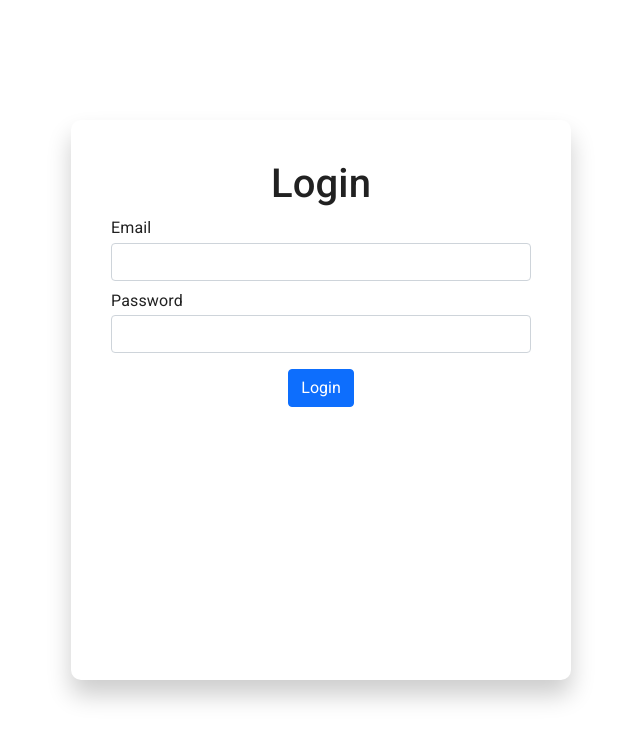
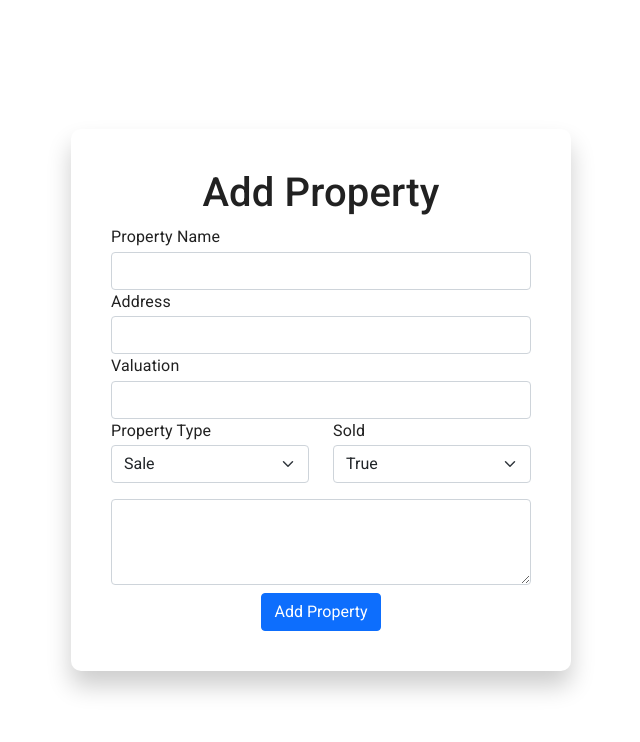
Before and after one commit to buzzracharyeah-rejan/myProject_v1.0, a React (Create React App) app in the folder client/: page /property/addproperty in a window 1280 px wide. Before the commit this address led to /login. Shown: the top 742 px of the page, without its empty margins (319-959 px from the left). Built offline with nearby package versions, Linux system fonts and the light colour scheme.

Commit message:
added pagination and add Property page

```diff
--- a/client/package.json
+++ b/client/package.json
@@ -15,6 +15,7 @@
     "axios": "^0.24.0",
     "formik": "^2.2.9",
     "joi": "^17.5.0",
+    "lodash": "^4.17.21",
     "react": "^17.0.2",
     "react-dom": "^17.0.2",
     "react-redux": "^7.2.6",
--- a/client/src/App.js
+++ b/client/src/App.js
@@ -3,7 +3,7 @@ import Dashboard from './pages/Dashboard';
 import Login from './pages/Login';
 import Signup from './pages/Signup';
 import Error from './pages/404';
-import { Property, PropertyDetail } from './components';
+import { PropertyList, PropertyDetail, AddPropertyForm } from './components';
 
 function App() {
   return (
@@ -12,9 +12,10 @@ function App() {
         <Route path='/' exact element={<Dashboard />} />
         <Route path='/login' element={<Login />} />
         <Route path='/signup' element={<Signup />} />
-        <Route path='/property' element={<Property />} />
+        <Route path='/property' element={<PropertyList />} />
+        <Route path='/property/addproperty' element={<AddPropertyForm />} />
         <Route path='/property/view/:id' element={<PropertyDetail />} />
-        <Route path='*' element={<Navigate to='/login' />} />
+        {/* <Route path='*' element={<Navigate to='/login' />} /> */}
       </Routes>
     </>
   );
--- a/client/src/components/Navbar.jsx
+++ b/client/src/components/Navbar.jsx
@@ -3,6 +3,7 @@ import { styled } from '@mui/material/styles';
 import { AppBar, Toolbar, Typography, Link } from '@mui/material';
 import HomeIcon from '@mui/icons-material/House';
 
+// import { lodash as _ } from 'lodash';
 import { links } from '../constants/links';
 
 export default function Navbar() {
@@ -15,7 +16,22 @@ export default function Navbar() {
             Real Estate App
           </Typography>
           <NavList>
-            {links.map((link) => (
+            {links.map((link) => {
+              if (link.toLowerCase().trim().includes('add property')) {
+                return (
+                  <Link
+                    key={link}
+                    href={`/property/${link.split(' ').join('')}`}
+                    color='#fff'
+                    underline='none'
+                    sx={{ textTransform: 'capitalize' }}
+                  >
+                    {link}
+                  </Link>
+                );
+              }
+
+              return (
                 <Link
                   key={link}
                   href={link}
@@ -25,7 +41,8 @@ export default function Navbar() {
                 >
                   {link}
                 </Link>
-            ))}
+              );
+            })}
           </NavList>
         </Toolbar>
       </AppBar>
--- a/client/src/components/form/editPropertyForm.jsx
+++ b/client/src/components/form/AddPropertyForm.jsx
@@ -10,36 +10,40 @@ import propertySchema from '../../schemas/propertySchema';
 
 import axiosInstance from '../../configs/axios';
 
-export default function PropertyForm() {
+export default function AddPropertyForm() {
   const dispatch = useDispatch();
-  const { properties } = useSelector((state) => state.property);
-  const { id } = useSelector((state) => state.modal);
+  //   const { properties } = useSelector((state) => state.property);
+  //   const { id } = useSelector((state) => state.modal);
 
   // console.log(properties, id);
 
-  const property = properties.find((property) => property._id === id);
+  //   const property = properties.find((property) => property._id === id);
   // console.log(property);
   const [status, setStatus] = useState({ done: false, error: false, message: '' });
   const navigate = useNavigate();
   const formik = useFormik({
     initialValues: {
-      ...property,
-      address: property.location.address,
+      propertyName: '',
+      propertyType: '',
+      address: '',
+      description: '',
+      valuation: '',
+      isSold: '',
     },
     validationSchema: propertySchema,
     onSubmit: async (values) => {
       // console.log(values);
       try {
-        const response = await axiosInstance.patch(`/api/property/${values._id}`, { ...values });
+        const response = await axiosInstance.post(`/api/property`, { ...values });
         if (response.data.title === 'error') {
           setStatus({ error: true, done: true, message: response.data.message });
           dispatch(handleClose({ error: true, message: response.data.message }));
         }
 
-        if (response.data.title === 'update property') {
+        if (response.data.title === 'add property') {
           setStatus({ error: false, done: true, message: response.data.message });
           dispatch(handleClose({ success: true, message: response.data.message }));
-          //   navigate('/dashboard');
+          navigate('/property');
         }
       } catch (error) {
         const { data } = error.response;
@@ -56,7 +60,7 @@ export default function PropertyForm() {
             {status.message}
           </div>
         )}
-        <h1 className='text-center'>Edit Property</h1>
+        <h1 className='text-center'>Add Property</h1>
         <form onSubmit={formik.handleSubmit}>
           <div className='form-group'>
             <label htmlFor='propertyName'>Property Name</label>
@@ -149,7 +153,7 @@ export default function PropertyForm() {
 
           <div className='text-center'>
             <button type='submit' className='btn btn-primary btn-md  mt-2'>
-              Edit Property
+              Add Property
             </button>
           </div>
         </form>
--- /dev/null
+++ b/client/src/components/form/EditPropertyForm.jsx
@@ -0,0 +1,182 @@
+import React, { useState } from 'react';
+import { useFormik } from 'formik';
+import { useNavigate } from 'react-router-dom';
+import styled from 'styled-components';
+
+import { useSelector, useDispatch } from 'react-redux';
+import { handleClose } from '../../redux/slice/modal';
+
+import propertySchema from '../../schemas/propertySchema';
+
+import axiosInstance from '../../configs/axios';
+
+export default function EditPropertyForm() {
+  const dispatch = useDispatch();
+  const { properties } = useSelector((state) => state.property);
+  const { id } = useSelector((state) => state.modal);
+
+  // console.log(properties, id);
+
+  const property = properties.find((property) => property._id === id);
+  // console.log(property);
+  const [status, setStatus] = useState({ done: false, error: false, message: '' });
+  const navigate = useNavigate();
+  const formik = useFormik({
+    initialValues: {
+      ...property,
+      address: property.location.address,
+    },
+    validationSchema: propertySchema,
+    onSubmit: async (values) => {
+      // console.log(values);
+      try {
+        const response = await axiosInstance.patch(`/api/property/${values._id}`, { ...values });
+        if (response.data.title === 'error') {
+          setStatus({ error: true, done: true, message: response.data.message });
+          dispatch(handleClose({ error: true, message: response.data.message }));
+        }
+
+        if (response.data.title === 'update property') {
+          setStatus({ error: false, done: true, message: response.data.message });
+          dispatch(handleClose({ success: true, message: response.data.message }));
+          //   navigate('/dashboard');
+        }
+      } catch (error) {
+        const { data } = error.response;
+        setStatus({ error: true, done: true, message: data.message });
+        dispatch(handleClose({ error: true, message: data.message }));
+      }
+    },
+  });
+  return (
+    <>
+      <Wrapper>
+        {status.error && (
+          <div className='alert alert-danger' role='alert'>
+            {status.message}
+          </div>
+        )}
+        <h1 className='text-center'>Edit Property</h1>
+        <form onSubmit={formik.handleSubmit}>
+          <div className='form-group'>
+            <label htmlFor='propertyName'>Property Name</label>
+            <input
+              type='text'
+              id='propertyName'
+              className='form-control'
+              {...formik.getFieldProps('propertyName')}
+            />
+            {formik.touched.propertyName && formik.errors.propertyName ? (
+              <div className='error'>{formik.errors.propertyName}</div>
+            ) : null}
+          </div>
+
+          <div className='form-group'>
+            <label htmlFor='address'>Address</label>
+            <input
+              type='text'
+              id='address'
+              className='form-control'
+              {...formik.getFieldProps('address')}
+            />
+            {formik.touched.address && formik.errors.address ? (
+              <div className='error'>{formik.errors.address}</div>
+            ) : null}
+          </div>
+
+          <div className='form-group'>
+            <label htmlFor='valuation'>Valuation</label>
+            <input
+              type='number'
+              id='valuation'
+              className='form-control'
+              {...formik.getFieldProps('valuation')}
+            />
+            {formik.touched.valuation && formik.errors.valuation ? (
+              <div className='error'>{formik.errors.valuation}</div>
+            ) : null}
+          </div>
+
+          <div className='row'>
+            <div className='col'>
+              <label htmlFor='propertyType'>Property Type</label>
+              <select
+                id='propertyType'
+                className='form-select'
+                name='propertyType'
+                value={formik.values.propertyType}
+                onChange={formik.handleChange}
+                onBlur={formik.onBlur}
+              >
+                <option value='sale'>Sale</option>
+                <option value='rent'>Rent</option>
+              </select>
+              {formik.touched.propertyType && formik.errors.propertyType ? (
+                <div className='error'>{formik.errors.propertyType}</div>
+              ) : null}
+            </div>
+
+            <div className='col'>
+              <label htmlFor='isSold'> Sold</label>
+              <select
+                id='isSold'
+                className='form-select'
+                name='isSold'
+                value={formik.values.isSold}
+                onChange={formik.handleChange}
+                onBlur={formik.onBlur}
+              >
+                <option value='true'>True</option>
+                <option value='false'>False</option>
+              </select>
+              {formik.touched.isSold && formik.errors.isSold ? (
+                <div className='error'>{formik.errors.isSold}</div>
+              ) : null}
+            </div>
+          </div>
+
+          <div className='form-group mt-3'>
+            <textarea
+              className='form-control'
+              id='exampleFormControlTextarea1'
+              rows='3'
+              {...formik.getFieldProps('description')}
+            />
+            {formik.touched.description && formik.errors.description ? (
+              <div className='error'>{formik.errors.description}</div>
+            ) : null}
+          </div>
+
+          <div className='text-center'>
+            <button type='submit' className='btn btn-primary btn-md  mt-2'>
+              Edit Property
+            </button>
+          </div>
+        </form>
+      </Wrapper>
+    </>
+  );
+}
+
+const Wrapper = styled.div`
+  position: absolute;
+  top: 50%;
+  left: 50%;
+  width: 500px;
+  padding: 40px;
+  transform: translate(-50%, -50%);
+  background: #fff;
+  box-sizing: border-box;
+  box-shadow: 0 15px 25px rgba(0, 0, 0, 0.2);
+  border-radius: 10px;
+
+  label {
+    display: inline-block;
+    margin-bottom: 2.5px;
+  }
+
+  .error {
+    color: #dc3545;
+    padding: 1px 2px;
+  }
+`;
--- a/client/src/components/modal/EditProperty.jsx
+++ b/client/src/components/modal/EditPropertyModal.jsx
@@ -1,6 +1,6 @@
 import React from 'react';
 import { Box, Modal } from '@mui/material';
-import PropertyForm from '../form/editPropertyForm';
+import PropertyForm from '../form/EditPropertyForm';
 
 import { useSelector, useDispatch } from 'react-redux';
 import { handleOpen, handleClose } from '../../redux/slice/modal';
--- a/client/src/components/property/PropertyList.jsx
+++ b/client/src/components/property/PropertyList.jsx
@@ -1,35 +1,32 @@
 import React, { useState, useEffect } from 'react';
-import { Container, Grid, Alert, AlertTitle } from '@mui/material';
+import { Box, Container, Grid, Pagination, Typography } from '@mui/material';
 import { styled } from '@mui/material/styles';
 
 import { useSelector, useDispatch } from 'react-redux';
 import { listProperties } from '../../redux/slice/property';
 
-import axiosInstance from '../../configs/axios';
-
 import Loading from '../Loading';
 import Navbar from '../Navbar';
-import EditProperty from '../modal/EditProperty';
+import EditProperty from '../modal/EditPropertyModal';
 import PropertyCard from './PropertyCard';
 import CustomAlert from '../alert/Alert';
 
+import { utils } from '../../utils/fetch';
+// console.log(fetchData);
 const PropertyList = () => {
   const { properties } = useSelector((state) => state.property);
   // const { success, error, message } = useSelector((state) => state.modal);
   const [loading, setLoading] = useState(true);
+  const [page, setPage] = useState(0);
   const { open } = useSelector((state) => state.modal);
   const dispatch = useDispatch();
 
   useEffect(() => {
-    async function fetchData() {
-      const {
-        data: { data },
-      } = await axiosInstance.get('/api/property');
-      dispatch(listProperties(data));
+    utils.fetchData(page).then((response) => {
+      dispatch(listProperties(response));
       setLoading(false);
-    }
-    fetchData();
-  }, [loading]);
+    });
+  }, [loading, page]);
 
   useEffect(() => {
     console.log('use effect hook 2');
@@ -46,14 +43,28 @@ const PropertyList = () => {
           <Container sx={{ py: 8 }} maxWidth='md'>
             {open ? <EditProperty /> : null}
             <Grid container spacing={4}>
-              {properties.map(({ _id, ...others }) => {
-                return (
-                  <Grid item key={_id} xs={12} sm={6} md={4}>
-                    <PropertyCard id={_id} {...others} />
-                  </Grid>
-                );
-              })}
+              {properties.length > 0 ? (
+                properties.map(({ _id, ...others }) => {
+                  return (
+                    <Grid item key={_id} xs={12} sm={6} md={4}>
+                      <PropertyCard id={_id} {...others} />
+                    </Grid>
+                  );
+                })
+              ) : (
+                <Typography component='h1' variant='h4'>
+                  No property listings...
+                </Typography>
+              )}
             </Grid>
+            <PaginationWrapper>
+              <Pagination
+                count={10}
+                color='primary'
+                size='medium'
+                onChange={(event) => setPage(event.target.innerText)}
+              />
+            </PaginationWrapper>
           </Container>
         </Wrapper>
       </div>
@@ -64,7 +75,17 @@ const PropertyList = () => {
 export default PropertyList;
 
 const Wrapper = styled('main')`
+  position: relative;
   padding: 3.5rem;
   margin: 1rem 0;
+  height: 120vh;
+  overflow: hidden;
   // background-color: lime;
 `;
+
+const PaginationWrapper = styled('div')`
+  position: absolute;
+  bottom: 0;
+  left: 50%;
+  transform: translateX(-50%);
+`;
--- a/client/src/constants/links.js
+++ b/client/src/constants/links.js
@@ -1 +1 @@
-exports.links = ['property', 'blogs', 'about'];
+exports.links = ['property', 'blogs', 'add property'];
--- /dev/null
+++ b/client/src/utils/fetch.js
@@ -0,0 +1,12 @@
+import axiosInstance from '../configs/axios';
+
+const utils = {
+  fetchData: async (page = 0, limit = 0) => {
+    const {
+      data: { data },
+    } = await axiosInstance.get(`/api/property?page=${page}&limit=${limit}`);
+    return data;
+  },
+};
+
+export { utils };
```
Also changed, not shown: client/src/components/index.js (+4 -3 lines), client/src/hooks/useFetch.js (added, +17 -0 lines), 1 other file (tests, documents, lock files or other folders). Lines whose indentation alone changed are shown as unchanged.
